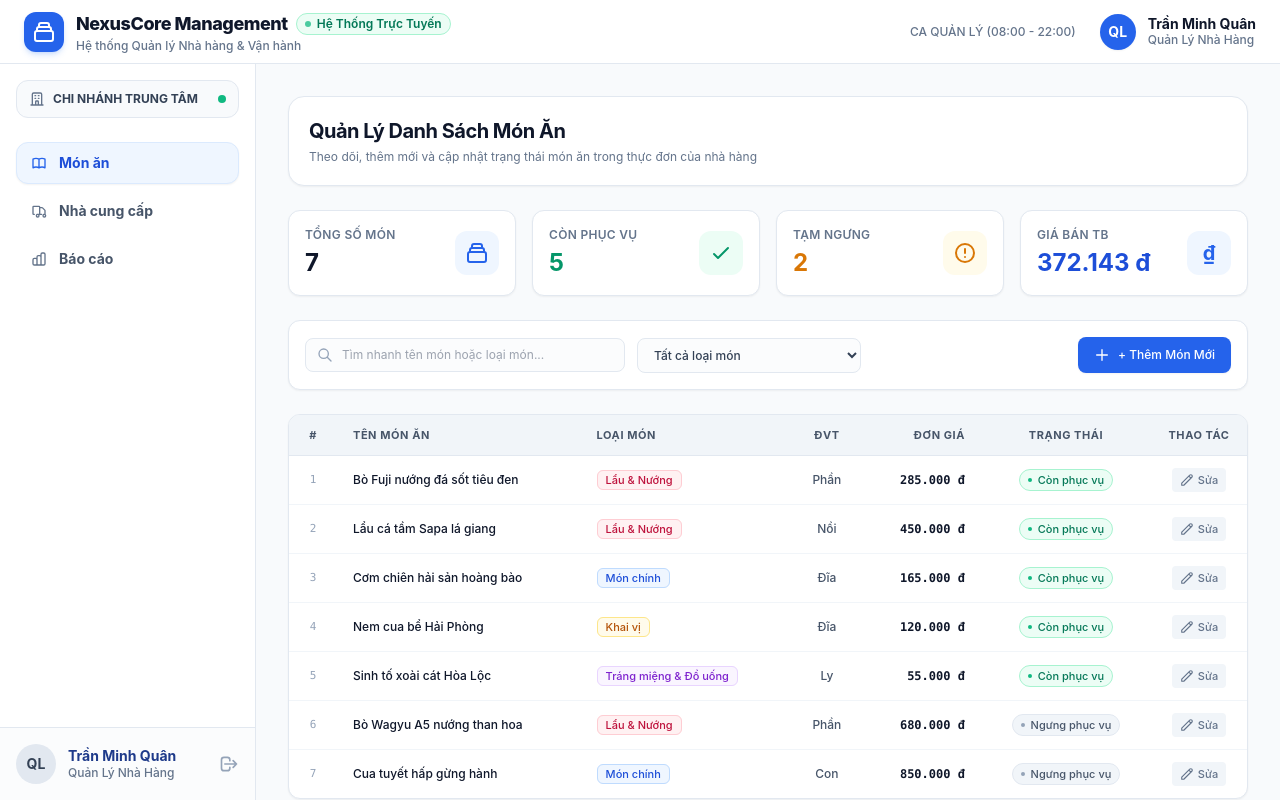
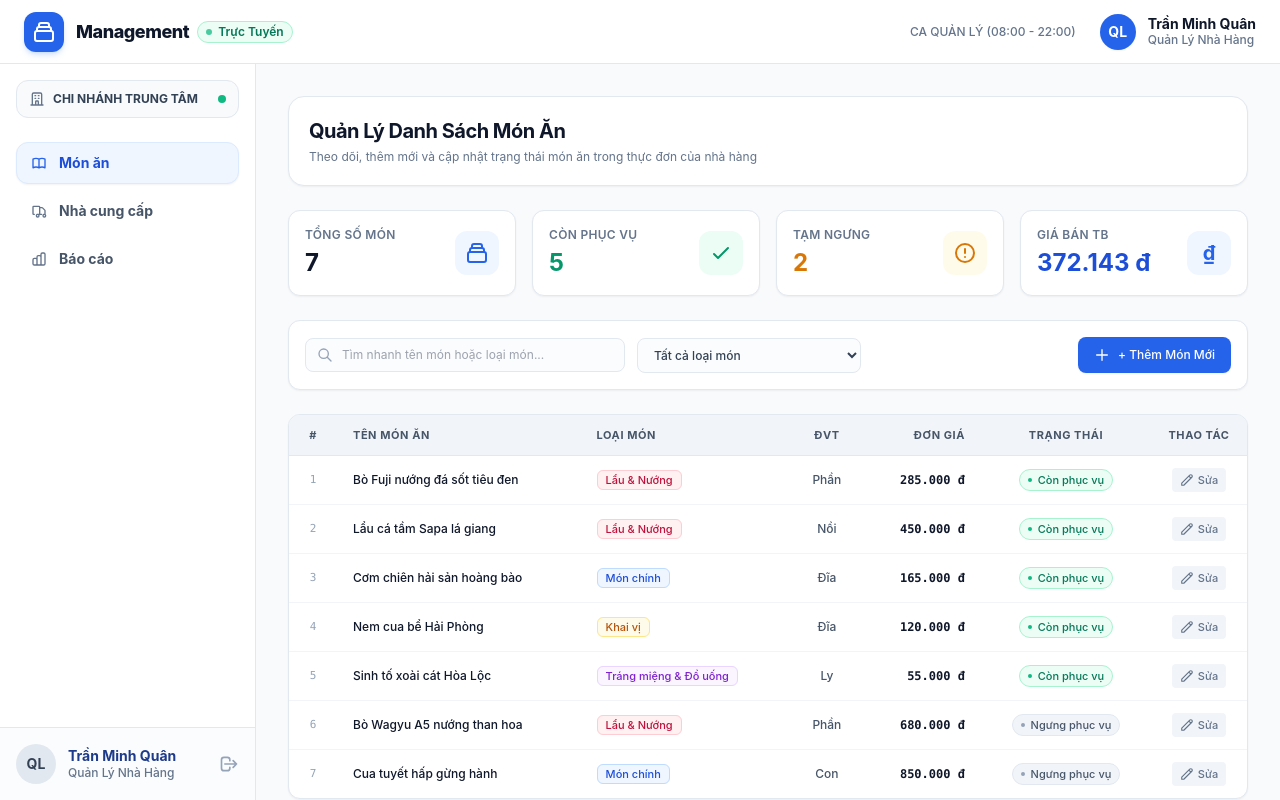
Before and after one commit to BrambleClaw123/RestaurantManagement, a React (Vite) app: page /manager in a window 1280 px wide. Built offline with nearby package versions, Linux system fonts and the light colour scheme.

Commit message:
lam gon giao dien

```diff
--- a/src/pages/Admin/Admin.jsx
+++ b/src/pages/Admin/Admin.jsx
@@ -156,7 +156,7 @@ export default function Admin() {
   // --- CẤU HÌNH LAYOUT DÙNG CHUNG ---
   const topbarProps = {
     title: "System Admin",
-    tagText: "Hệ Thống Trực Tuyến",
+    tagText: "Trực Tuyến",
     userInfo: { name: "Admin Root", role: "Quản Trị Viên Hệ Thống", initials: "AD" },
     icon: () => <svg className="w-6 h-6" fill="none" stroke="currentColor" viewBox="0 0 24 24"><path strokeLinecap="round" strokeLinejoin="round" strokeWidth="2" d="M9 12l2 2 4-4m5.618-4.016A11.955 11.955 0 0112 2.944a11.955 11.955 0 01-8.618 3.04A12.02 12.02 0 003 9c0 5.591 3.824 10.29 9 11.622 5.176-1.332 9-6.03 9-11.622 0-1.042-.133-2.052-.382-3.016z"></path></svg>
   };
--- a/src/pages/Kitchen/Kitchen.jsx
+++ b/src/pages/Kitchen/Kitchen.jsx
@@ -67,9 +67,8 @@ export default function Kitchen() {
 
   // --- CẤU HÌNH LAYOUT DÙNG CHUNG ---
   const topbarProps = {
-    title: "NexusCore Kitchen",
-    subtitle: activeTab === 'orders' ? 'Hệ thống hiển thị Order KDS' : 'Quản lý trạng thái thực đơn POS',
-    tagText: "POS Trực Tuyến",
+    title: "Kitchen",
+    tagText: "Trực Tuyến",
     shiftInfo: "CA TRƯA (10:00 - 15:00)",
     userInfo: { name: "Nguyễn Văn A", role: "Trạm trung tâm #HOT-01", initials: "NA" },
     icon: () => <svg className="w-5 h-5" fill="none" stroke="currentColor" viewBox="0 0 24 24"><path strokeLinecap="round" strokeLinejoin="round" strokeWidth="2" d="M12 6.253v13m0-13C10.832 5.477 9.246 5 7.5 5S4.168 5.477 3 6.253v13C4.168 18.477 5.754 18 7.5 18s3.332.477 4.5 1.253m0-13C13.168 5.477 14.754 5 16.5 5c1.747 0 3.332.477 4.5 1.253v13C19.832 18.477 18.247 18 16.5 18c-1.746 0-3.332.477-4.5 1.253" /></svg>
--- a/src/pages/Manager/Manager.jsx
+++ b/src/pages/Manager/Manager.jsx
@@ -127,9 +127,8 @@ export default function Manager() {
 
   // --- CẤU HÌNH LAYOUT ---
   const topbarProps = {
-    title: "NexusCore Management",
-    subtitle: "Hệ thống Quản lý Nhà hàng & Vận hành",
-    tagText: "Hệ Thống Trực Tuyến",
+    title: "Management",
+    tagText: "Trực Tuyến",
     shiftInfo: "CA QUẢN LÝ (08:00 - 22:00)",
     userInfo: { name: "Trần Minh Quân", role: "Quản Lý Nhà Hàng", initials: "QL" },
     icon: () => <svg className="w-6 h-6" fill="none" stroke="currentColor" viewBox="0 0 24 24"><path strokeLinecap="round" strokeLinejoin="round" strokeWidth="2" d="M19 11H5m14 0a2 2 0 012 2v6a2 2 0 01-2 2H5a2 2 0 01-2-2v-6a2 2 0 012-2m14 0V9a2 2 0 00-2-2M5 11V9a2 2 0 012-2m0 0V5a2 2 0 012-2h6a2 2 0 012 2v2M7 7h10"></path></svg>
--- a/src/pages/Reception/Reception.jsx
+++ b/src/pages/Reception/Reception.jsx
@@ -198,9 +198,8 @@ export default function Reception() {
   };
 
   const topbarProps = {
-    title: "NexusCore Reception",
-    subtitle: activeTab === 'booking' ? 'Quản Lý Đặt Bàn & Đón Tiếp' : 'Thanh Toán & Hóa Đơn Khách Hàng',
-    tagText: "Hệ Thống Trực Tuyến",
+    title: "Reception",
+    tagText: "Trực Tuyến",
     shiftInfo: "CA TỐI (15:00 - 23:00)",
     userInfo: { name: "Nguyễn Mai A", role: "Lễ tân", initials: "MA" },
     icon: () => <svg className="w-6 h-6" fill="none" stroke="currentColor" viewBox="0 0 24 24"><path strokeLinecap="round" strokeLinejoin="round" strokeWidth="2" d="M19 21V5a2 2 0 00-2-2H7a2 2 0 00-2 2v16m14 0h2m-2 0h-5m-9 0H3m2 0h5M9 7h1m-1 4h1m4-4h1m-1 4h1m-5 10v-5a1 1 0 011-1h2a1 1 0 011 1v5m-4 0h4"></path></svg>
--- a/src/pages/Waiter/Waiter.jsx
+++ b/src/pages/Waiter/Waiter.jsx
@@ -224,9 +224,8 @@ export default function Waiter() {
 
   // --- CẤU HÌNH LAYOUT ---
   const topbarProps = {
-    title: "NexusCore Waiter",
-    subtitle: "Sơ Đồ Bàn & Phục Vụ",
-    tagText: "POS Trực tuyến",
+    title: "Waiter",
+    tagText: "Trực tuyến",
     shiftInfo: "CA SÁNG (07:00 - 15:00)",
     userInfo: { name: "Trần Văn B", role: "Phục vụ", initials: "TB" },
     icon: () => <svg className="w-5 h-5" fill="none" stroke="currentColor" viewBox="0 0 24 24"><path strokeLinecap="round" strokeLinejoin="round" strokeWidth="2" d="M12 8v4l3 3m6-3a9 9 0 11-18 0 9 9 0 0118 0z" /></svg>
--- a/src/pages/Warehouse/Warehouse.jsx
+++ b/src/pages/Warehouse/Warehouse.jsx
@@ -222,7 +222,7 @@ export default function Warehouse() {
   // --- CẤU HÌNH LAYOUT ---
   const topbarProps = {
     title: "Inventory",
-    tagText: "Hệ Thống Trực Tuyến",
+    tagText: "Trực Tuyến",
     shiftInfo: "CA SÁNG (06:00 - 14:00)",
     userInfo: { name: "Lê Hoàng Nam", role: "Thủ Kho Tổng", initials: "HN" },
     icon: () => <svg className="w-5 h-5" fill="none" stroke="currentColor" strokeWidth="2" viewBox="0 0 24 24"><path d="m7.5 4.27 9 5.15"></path><path d="M21 8a2 2 0 0 0-1-1.73l-7-4a2 2 0 0 0-2 0l-7 4A2 2 0 0 0 3 8v8a2 2 0 0 0 1 1.73l7 4a2 2 0 0 0 2 0l7-4A2 2 0 0 0 21 16Z"></path><path d="m3.3 7 8.7 5 8.7-5"></path><path d="M12 22V12"></path></svg>
```
